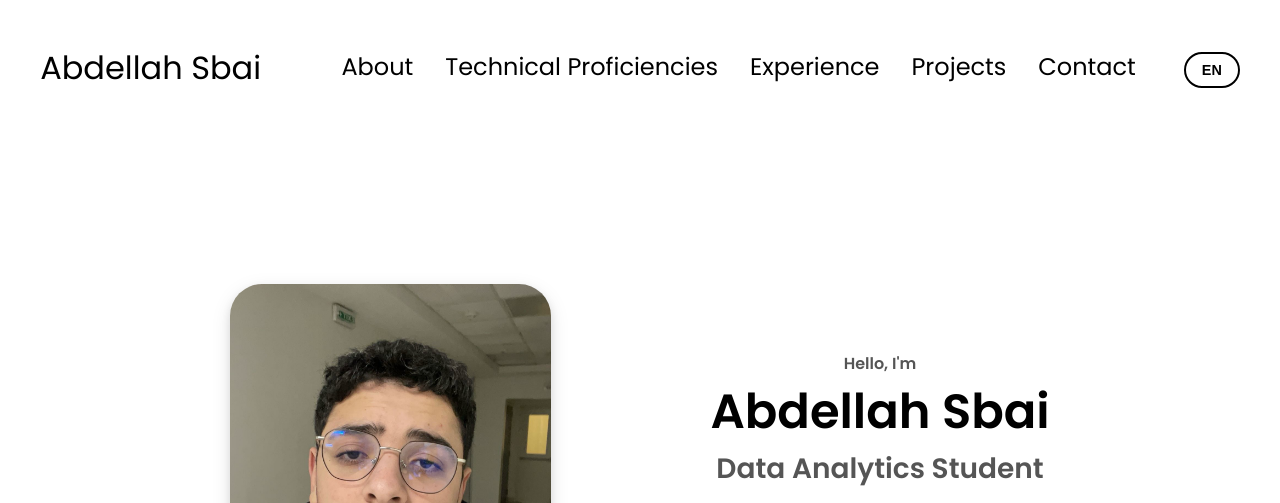
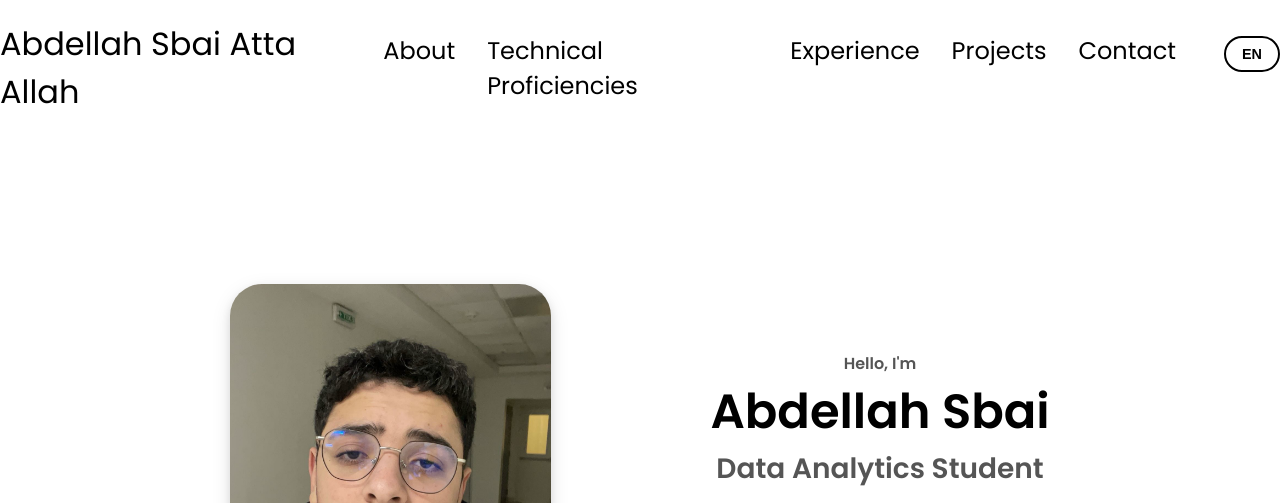
Before and after one commit to Sbaiii/portfolio-website, a plain HTML site: page index.html in a window 1280 px wide. Shown: the top 503 px of the page. Drawn offline with Linux system fonts and the light colour scheme.

Commit message:
Update index.html

```diff
--- a/index.html
+++ b/index.html
@@ -10,7 +10,7 @@
   </head>
   <body>
     <nav id="desktop-nav">
-      <div class="logo">Abdellah Sbai</div>
+      <div class="logo">Abdellah Sbai Atta Allah</div>
       <div>
         <ul class="nav-links">
           <li><a href="#about" data-en="About" data-fr="À propos" data-es="Acerca de">About</a></li>
```
